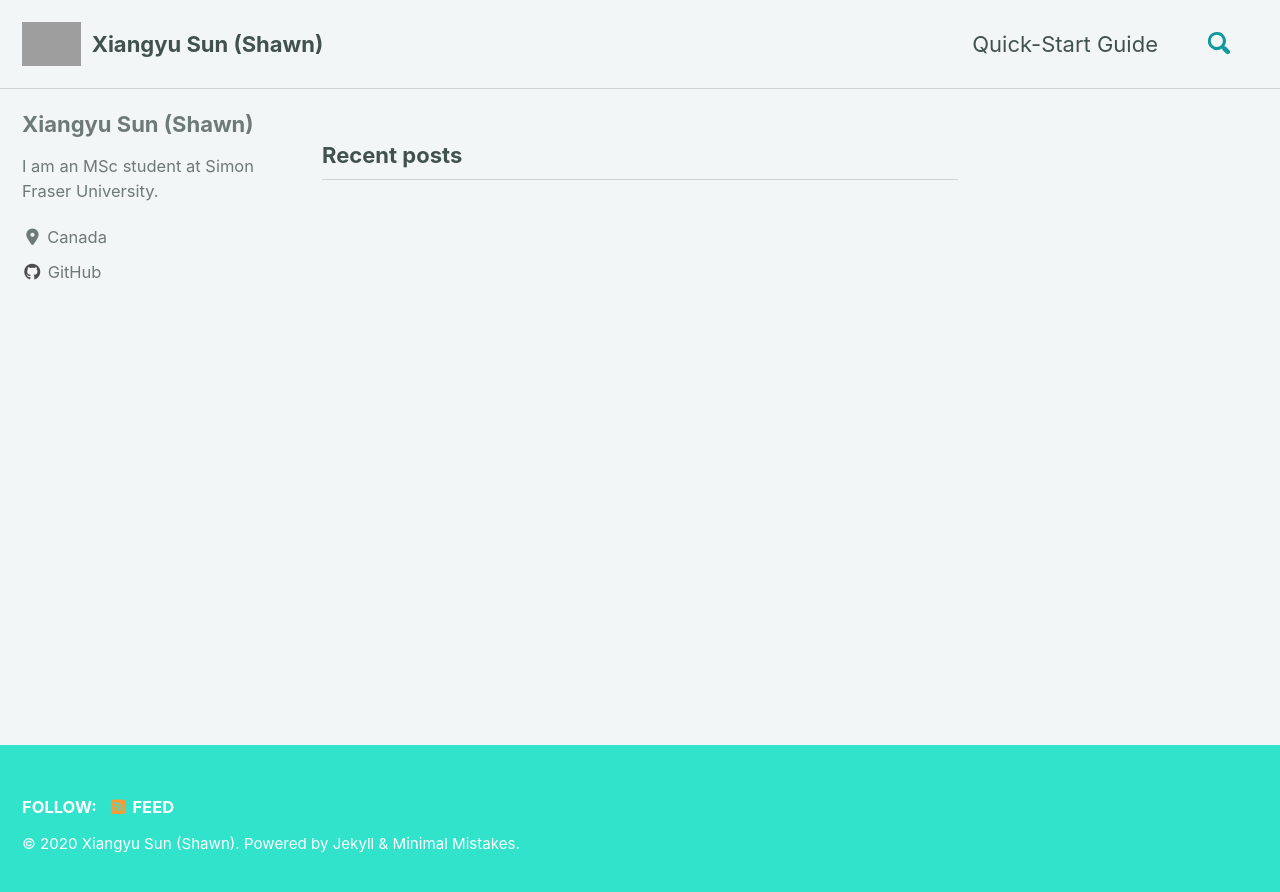
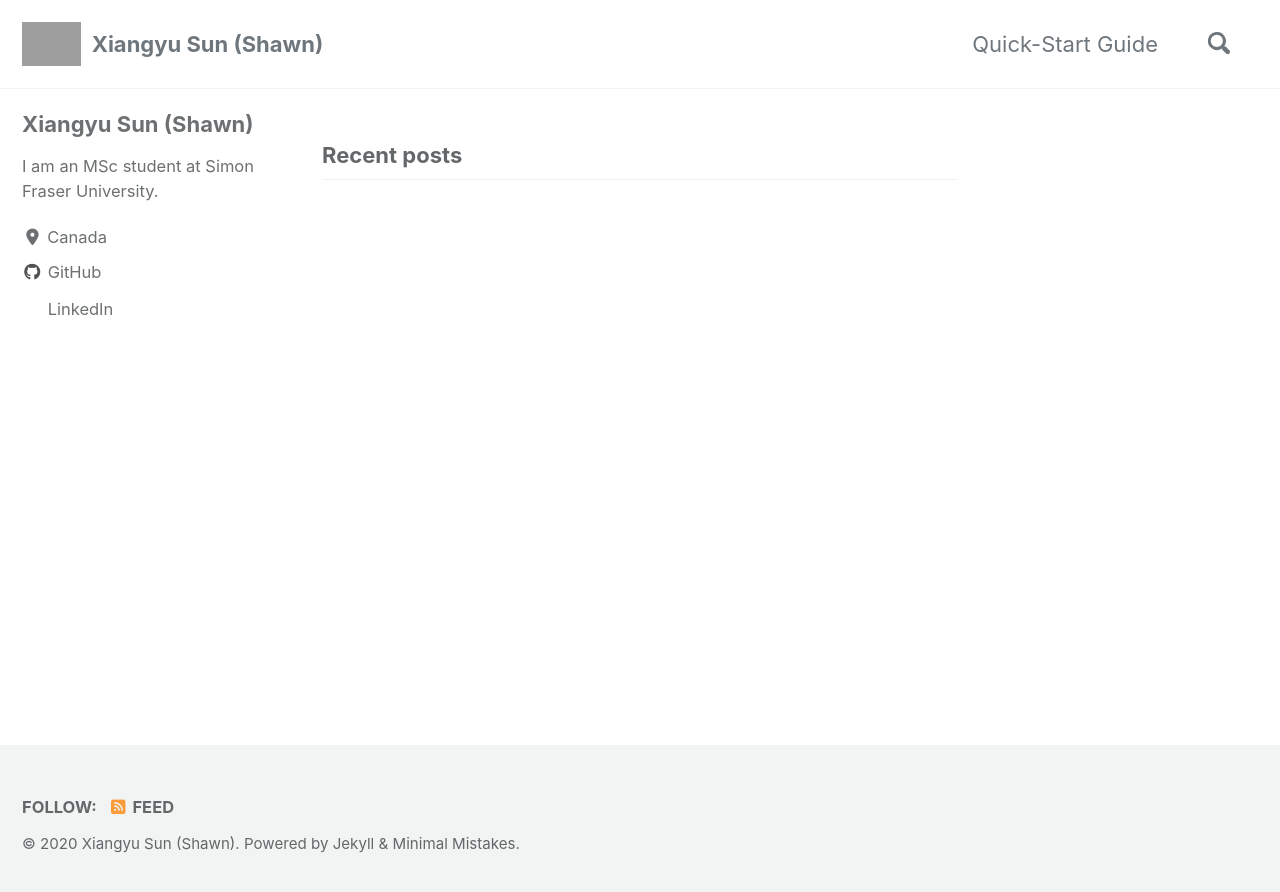
Before and after one commit to xiangyu-sun-789/xiangyu-sun-789.github.io, a Jekyll site: the page built from index.html, in a window 1280 px wide. Shown: the top 892 px of the page. Built offline with Jekyll 4.4.1, drawn with Linux system fonts in a browser that asks for light colours; cached includes are drawn as plain includes; nearby versions of some CDN libraries; the list of posts is cut into pages by our own code; grey boxes are pictures that could not be loaded.

Commit message:
update info

```diff
--- a/_config.yml
+++ b/_config.yml
@@ -12,7 +12,7 @@
 
 # theme                  : "minimal-mistakes-jekyll"
 # remote_theme           : "mmistakes/minimal-mistakes"
-minimal_mistakes_skin    : "mint" # "air", "aqua", "contrast", "dark", "dirt", "neon", "mint", "plum", "sunrise"
+minimal_mistakes_skin    : "default" # "air", "aqua", "contrast", "dark", "dirt", "neon", "mint", "plum", "sunrise"
 
 # Site Settings
 locale                   : "en-CA"
@@ -98,7 +98,7 @@ author:
   bio              : "I am an MSc student at Simon Fraser University."
   location         : "Canada"
   email            :
-  links:
+  links: # https://www.w3schools.com/icons/fontawesome_icons_brand.asp
     - label: "Email"
       icon: "fas fa-fw fa-envelope-square"
       # url: "mailto:your.name@email.com"
@@ -114,9 +114,9 @@ author:
     - label: "GitHub"
       icon: "fab fa-fw fa-github"
       url: "https://github.com/xiangyu-sun-789"
-    - label: "Instagram"
-      icon: "fab fa-fw fa-instagram"
-      # url: "https://instagram.com/"
+    - label: "LinkedIn"
+      icon: "fab fa-fw fa-linkedin-square"
+      url: "https://www.linkedin.com/in/xiangyu-shawn-sun-b41aa6197/"
 
 # Site Footer
 footer:
```
